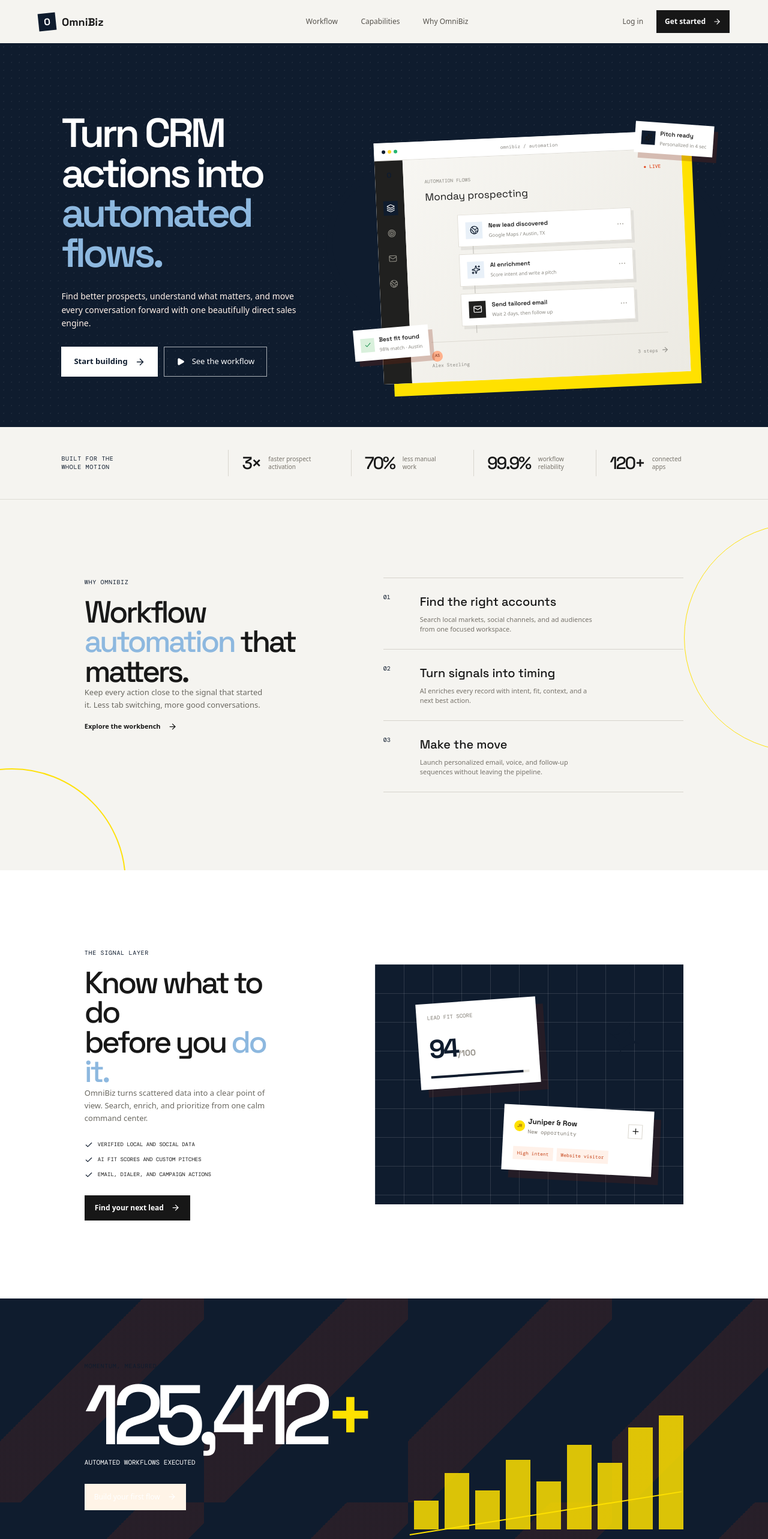
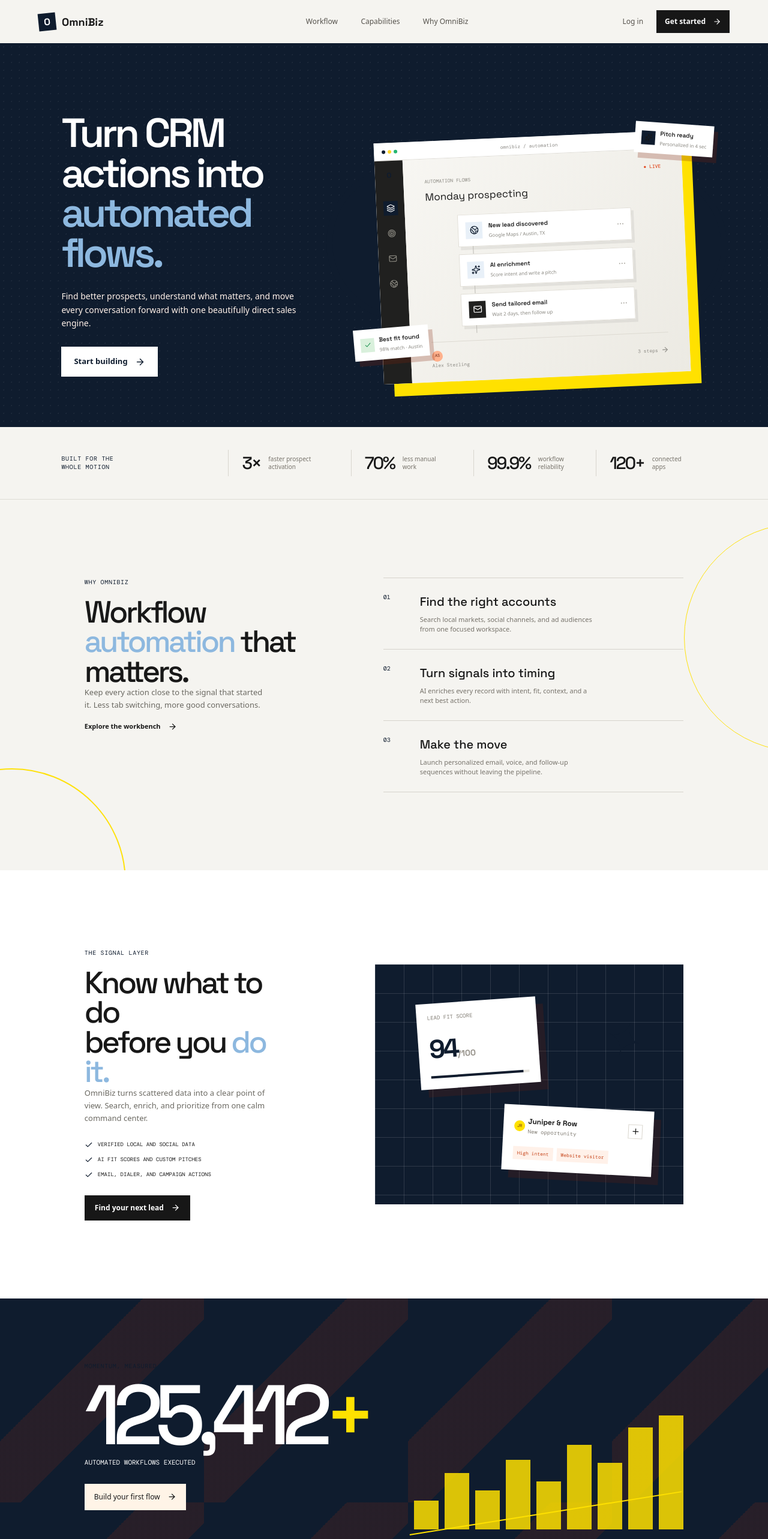
Before and after one commit to gitbuh0-byte/fl, a React (Vite) app: page / in a window 1280 px wide. Shown: the top 2566 px of the page at 60% size. Built offline with nearby package versions, Linux system fonts and the light colour scheme.

Commit message:
Remove workflow CTA and fix landing contrast

```diff
--- a/src/components/LandingPage.tsx
+++ b/src/components/LandingPage.tsx
@@ -7,7 +7,6 @@
   Layers3,
   Mail,
   Menu,
-  Play,
   Plus,
   Sparkles,
   Target,
@@ -59,7 +58,6 @@
             <p className="hero-lede">Find better prospects, understand what matters, and move every conversation forward with one beautifully direct sales engine.</p>
             <div className="hero-buttons">
               <button className="black-button large-button" onClick={() => onEnterApp()}>Start building <ArrowRight size={17} /></button>
-              <button className="outline-button large-button" onClick={() => onEnterApp('automation')}><Play size={14} fill="currentColor" /> See the workflow</button>
             </div>
           </div>
           <div className="hero-art" aria-label="OmniBiz workflow preview">
--- a/src/index.css
+++ b/src/index.css
@@ -39,6 +39,8 @@
 .landing-hero .outline-button { border-color: rgba(255,255,255,.65); color: #fff; }
 .landing-page .black-button, .landing-page .cream-button { color: #fff; }
 .landing-page .black-button svg, .landing-page .cream-button svg { color: #fff; }
+.landing-page .number-section { color: #fff !important; }
+.landing-page .number-section .cream-button, .landing-page .number-section .cream-button svg { color: #181818 !important; }
 .landing-hero .black-button { color: #0F1C2E; }
 .landing-hero .black-button svg { color: #0F1C2E; }
 
```
